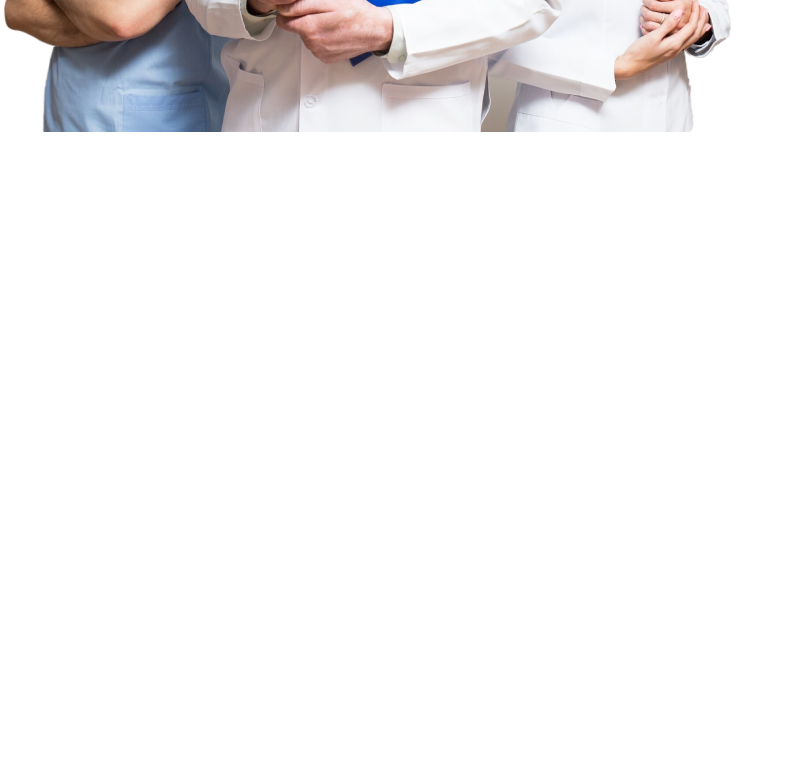
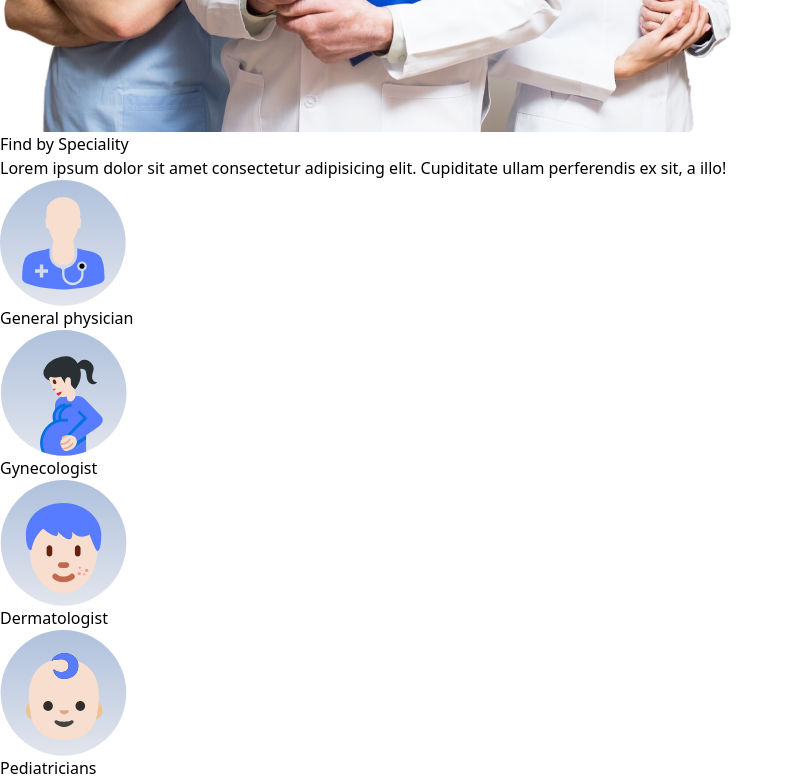
Before and after one commit to chamika-damith/Doctor-Appointment-Booking-Frontend, a React (Vite) app: page / in a window 1280 px wide. Shown: the part 1140-1918 px from the top of the page, without its empty margins (0-794 px from the left). Before the commit the page ends 1272 px from the top, so only its background shows below. Built offline with nearby package versions, Linux system fonts and the light colour scheme.

Commit message:
create SpecialityMenu section

```diff
--- a/src/components/Header.jsx
+++ b/src/components/Header.jsx
@@ -20,7 +20,7 @@ const Header = () => {
           </p>
         </div>
         <a
-          href="#book-appointment"
+          href="#speciality"
           className="mt-4 flex items-center gap-2 text-blue-900 font-medium bg-white px-4 py-2 rounded-lg shadow-md hover:bg-blue-100 transition duration-300 "
         >
           Book Appointment
--- /dev/null
+++ b/src/components/SpecialityMenu.jsx
@@ -0,0 +1,20 @@
+import { Link } from "react-router-dom"
+import { specialityData } from "../assets/assets"
+const SpecialityMenu = () => {
+  return (
+    <div id="speciality">
+        <h1>Find by Speciality</h1>
+        <p>Lorem ipsum dolor sit amet consectetur adipisicing elit. Cupiditate ullam perferendis ex sit, a illo!</p>
+        <div>
+            {specialityData.map((item,index)=>(
+                <Link key={index} to={`/doctors/${item.speciality}`}>
+                    <img src={item.image} alt=""/>
+                    <p>{item.speciality}</p>
+                </Link>
+            ))}
+        </div>
+    </div>
+  )
+}
+
+export default SpecialityMenu
--- a/src/pages/Home.jsx
+++ b/src/pages/Home.jsx
@@ -1,8 +1,10 @@
 import Header from '../components/Header'
+import SpecialityMenu from '../components/SpecialityMenu'
 const Home = () => {
   return (
     <div>
       <Header />
+      <SpecialityMenu />
     </div>
   )
 }
```
